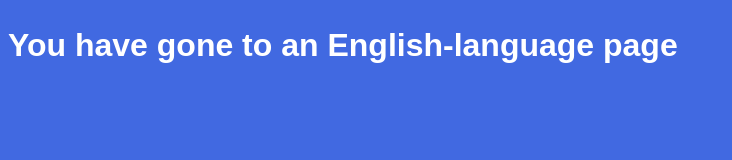
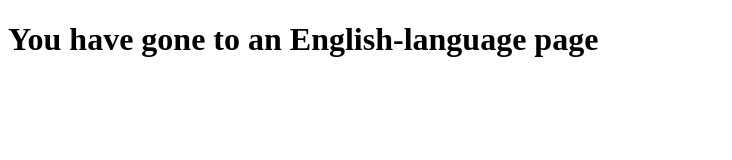
Before and after one commit to kkapinoss/Lab4_rpp, a plain HTML site: page en/index.html in a window 1280 px wide. Shown: the whole page, without its empty margins (0-732 px from the left). Drawn offline with Linux system fonts and the light colour scheme.

Commit message:
Update index.html

```diff
--- a/en/index.html
+++ b/en/index.html
@@ -2,14 +2,6 @@
 <html>
 <head>
   <title>Site for RPP</title>
-  <style>
-    body {
-      background-color: #4169E1;
-      color: #ffff;
-      font-family: 'Arial', sans-serif;
-      line-height: 1.5;
-    }
-  </style>
 </head>
 <body>
   <h1>You have gone to an English-language page</h1>
```
